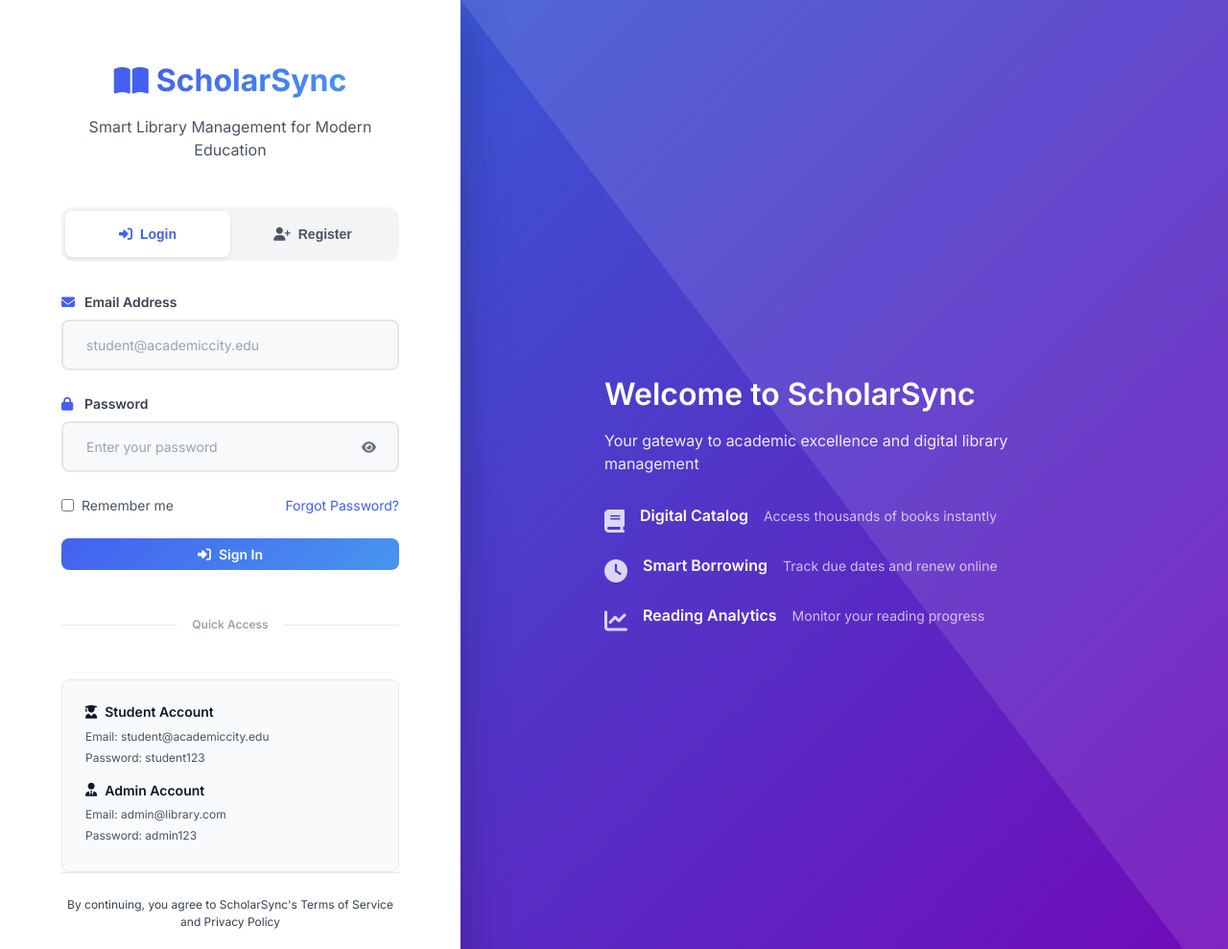
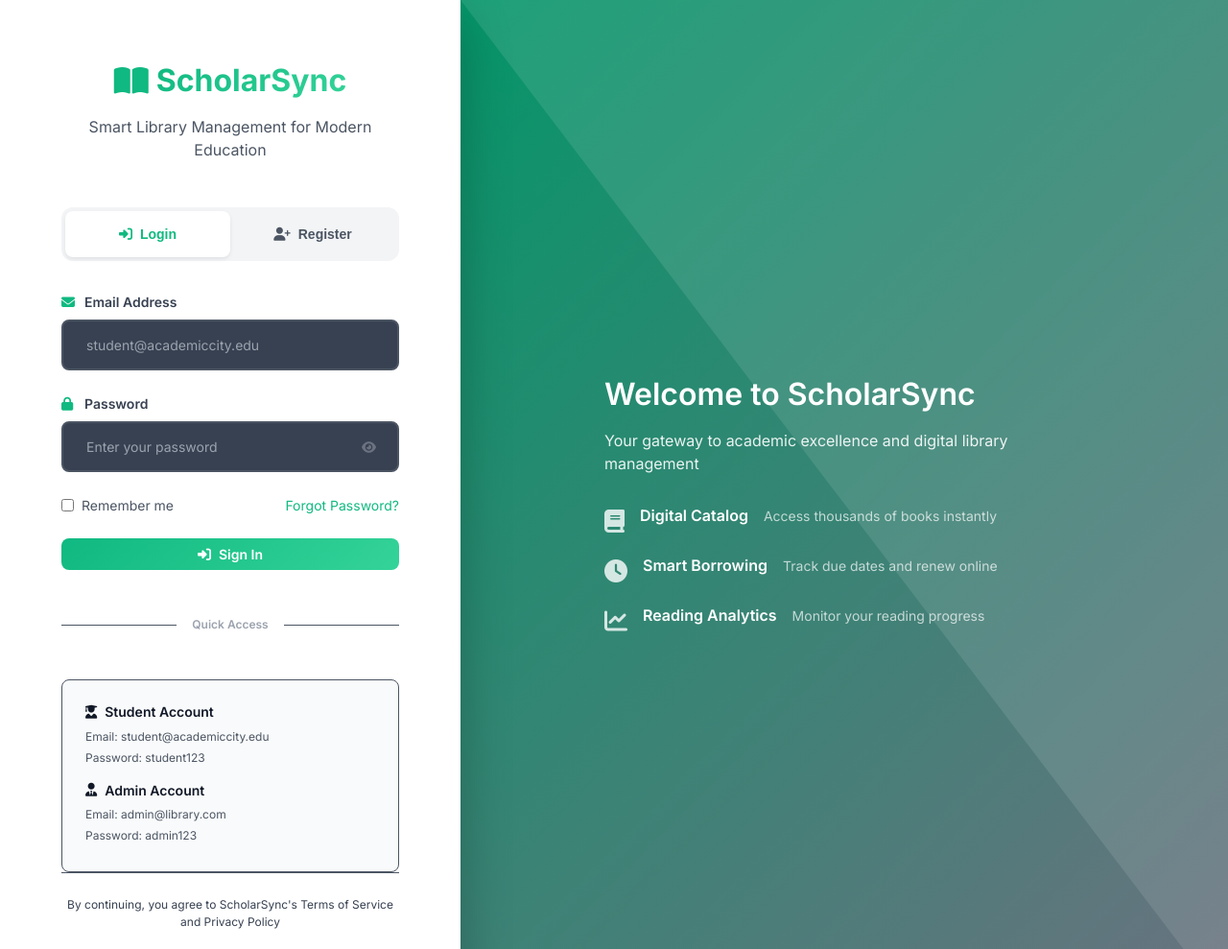
Before and after one commit to Joshua-Veve/JL, a plain HTML site: page index.html in a window 1280 px wide. Shown: the top 989 px of the page at 96% size. Drawn offline with Linux system fonts and the light colour scheme; no server answers.

Commit message:
Update theme to dark gray with green accent

```diff
--- a/style.css
+++ b/style.css
@@ -3,42 +3,42 @@
    ============================================ */
 
 :root {
-    /* Color Palette - Modern Professional */
-    --primary: #4361ee;
-    --primary-dark: #3a56d4;
-    --primary-light: #4895ef;
+    /* Color Palette - Dark Gray with Green Accent */
+    --primary: #10b981; /* Green accent */
+    --primary-dark: #059669;
+    --primary-light: #34d399;
     --primary-gradient: linear-gradient(135deg, var(--primary) 0%, var(--primary-light) 100%);
 
-    --secondary: #7209b7;
-    --secondary-dark: #5a0891;
-    --secondary-light: #9d4edd;
-
-    --accent: #f72585;
-    --accent-dark: #d81b60;
-    --accent-light: #ff4da6;
-
-    --success: #4cc9f0;
-    --success-dark: #2eb4d8;
-    --success-light: #7dd6f2;
-
-    --warning: #f8961e;
-    --warning-dark: #d97e0e;
-    --warning-light: #fab95b;
-
-    --danger: #f94144;
-    --danger-dark: #d32f2f;
-    --danger-light: #ff6b6b;
-
-    --info: #3a86ff;
-    --info-dark: #2667cc;
-    --info-light: #6ba4ff;
-
-    /* Neutral Colors */
-    --dark: #1a1a2e;
-    --dark-light: #2d2d44;
-    --darker: #0f1419;
-
-    --light: #f8f9fa;
+    --secondary: #6b7280; /* Gray */
+    --secondary-dark: #4b5563;
+    --secondary-light: #9ca3af;
+
+    --accent: #22c55e; /* Bright green */
+    --accent-dark: #16a34a;
+    --accent-light: #4ade80;
+
+    --success: #10b981;
+    --success-dark: #059669;
+    --success-light: #34d399;
+
+    --warning: #f59e0b;
+    --warning-dark: #d97706;
+    --warning-light: #fbbf24;
+
+    --danger: #ef4444;
+    --danger-dark: #dc2626;
+    --danger-light: #f87171;
+
+    --info: #06b6d4;
+    --info-dark: #0891b2;
+    --info-light: #22d3ee;
+
+    /* Neutral Colors - Dark Gray Theme */
+    --dark: #1f2937; /* Dark gray background */
+    --dark-light: #374151;
+    --darker: #111827;
+
+    --light: #f9fafb;
     --lighter: #ffffff;
     --gray-50: #f9fafb;
     --gray-100: #f3f4f6;
@@ -51,17 +51,17 @@
     --gray-800: #1f2937;
     --gray-900: #111827;
 
-    /* UI Colors */
-    --sidebar-bg: var(--dark);
-    --sidebar-text: var(--light);
-    --sidebar-hover: var(--dark-light);
-
-    --header-bg: var(--lighter);
-    --card-bg: var(--lighter);
-    --input-bg: var(--light);
-
-    --border-color: var(--gray-200);
-    --border-dark: var(--gray-300);
+    /* UI Colors - Dark Gray Theme */
+    --sidebar-bg: var(--gray-800);
+    --sidebar-text: var(--gray-100);
+    --sidebar-hover: var(--gray-700);
+
+    --header-bg: var(--gray-800);
+    --card-bg: var(--gray-800);
+    --input-bg: var(--gray-700);
+
+    --border-color: var(--gray-600);
+    --border-dark: var(--gray-500);
 
     /* Spacing */
     --space-xs: 0.25rem;
@@ -88,7 +88,7 @@
     --shadow-xl: 0 12px 36px rgba(0, 0, 0, 0.2);
     --shadow-2xl: 0 20px 48px rgba(0, 0, 0, 0.25);
 
-    --shadow-primary: 0 4px 20px rgba(67, 97, 238, 0.3);
+    --shadow-primary: 0 4px 20px rgba(16, 185, 129, 0.3);
 
     /* Transitions */
     --transition-fast: 150ms cubic-bezier(0.4, 0, 0.2, 1);
@@ -125,8 +125,8 @@ body {
     font-family: var(--font-sans);
     font-size: 0.875rem;
     line-height: 1.5;
-    color: var(--gray-800);
-    background: linear-gradient(135deg, #f5f7fa 0%, #e4edf5 100%);
+    color: var(--gray-100);
+    background: linear-gradient(135deg, var(--gray-900) 0%, var(--gray-800) 100%);
     min-height: 100vh;
     overflow-x: hidden;
 }
@@ -1868,7 +1868,7 @@ input::placeholder {
     left: 0;
     right: 0;
     bottom: 0;
-    background: rgba(26, 26, 46, 0.9);
+    background: rgba(17, 24, 39, 0.95);
     display: flex;
     flex-direction: column;
     align-items: center;
```
